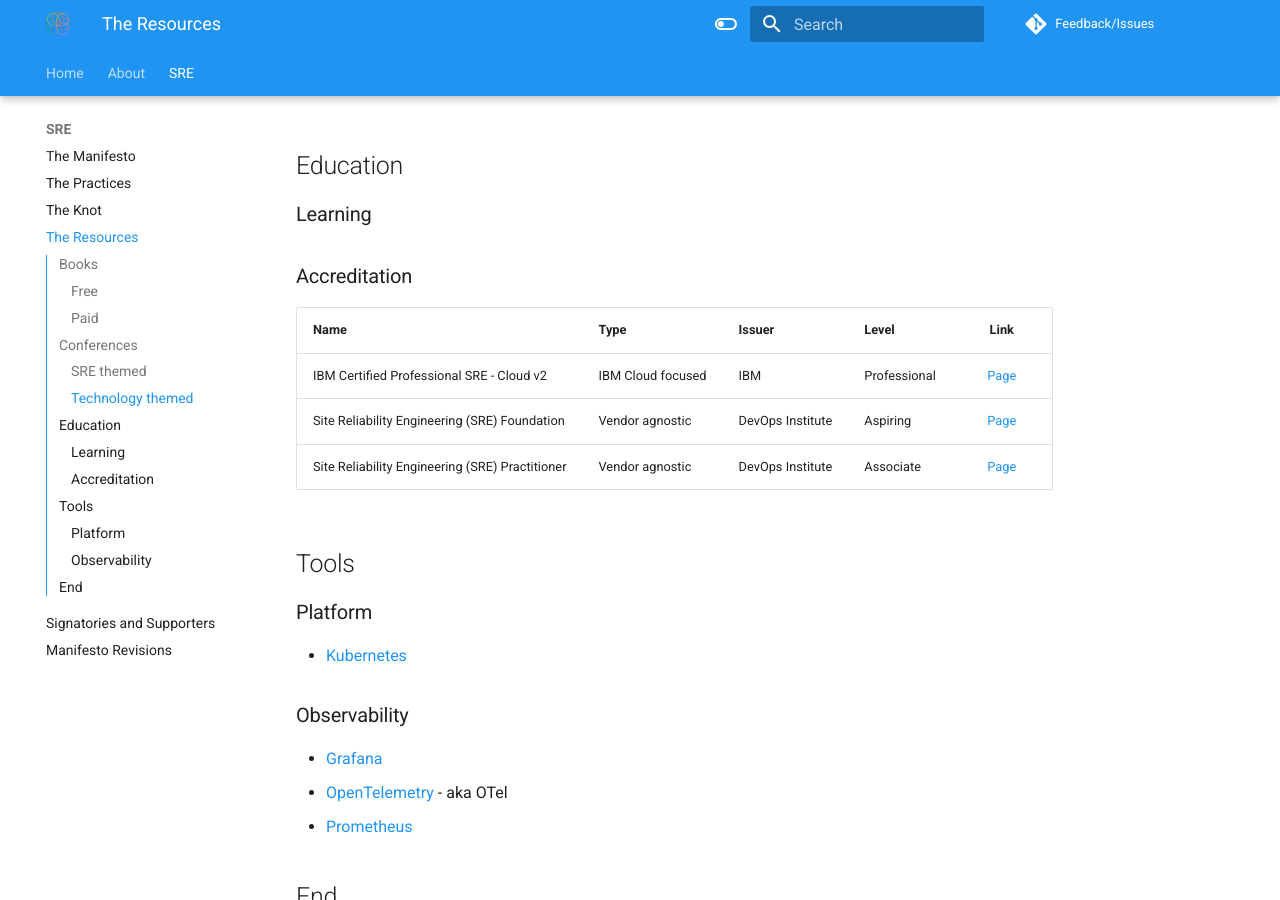
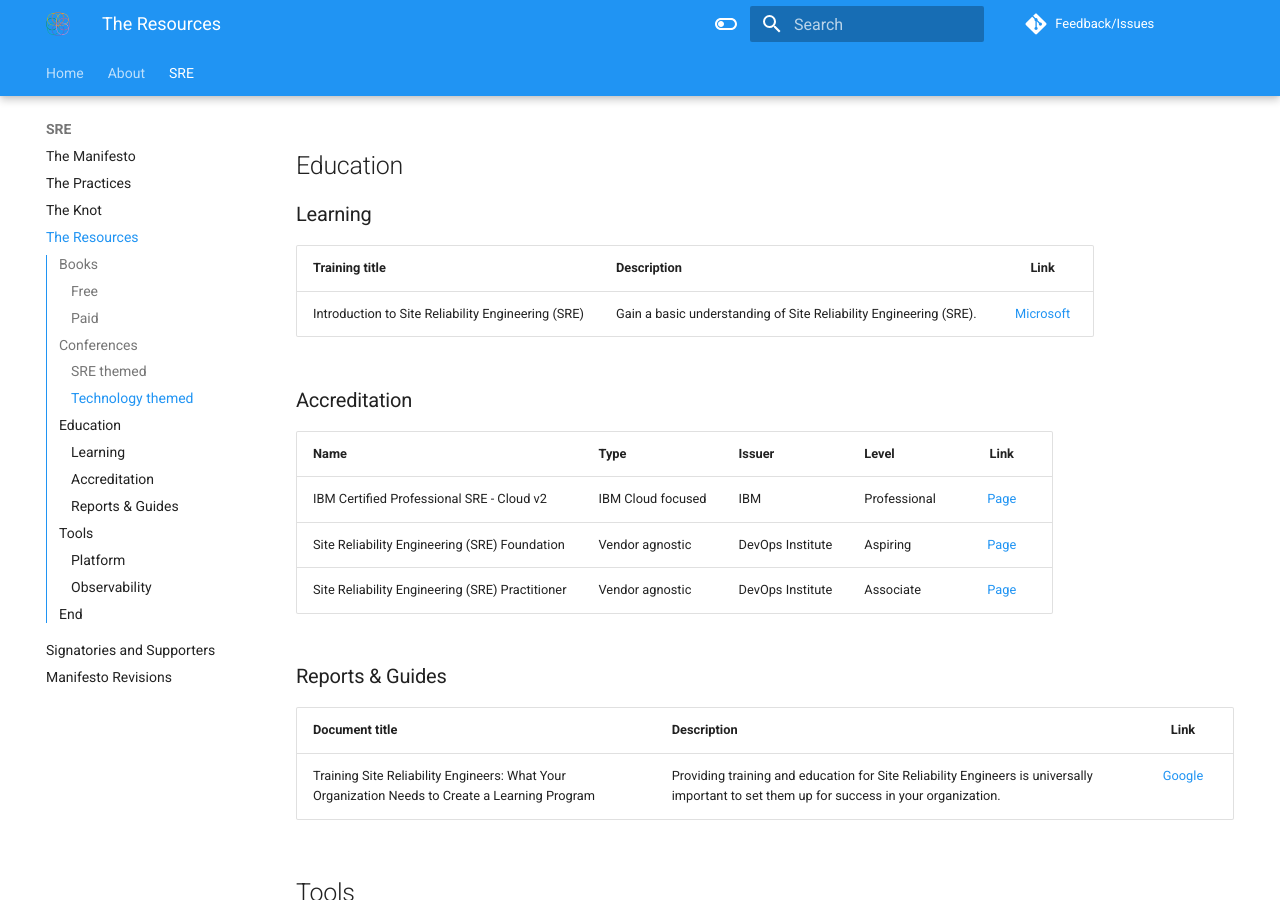
Before and after one commit to rod4n4m1/sre-manifesto, an MkDocs documentation site: the page built from docs/sre/resources.md, in a window 1280 px wide and 900 px high, scrolled down 1394 px. Built offline with MkDocs 1.6.1 and Material for MkDocs 9.7.7, drawn with Linux system fonts in a browser that asks for light colours; comment, search, counter and statistics services are not loaded.

Commit message:
added training Signed-off-by: Rod Anami <rod.anami@kyndryl.com>

```diff
--- a/docs/sre/resources.md
+++ b/docs/sre/resources.md
@@ -25,7 +25,7 @@
 
 | Conference | Characteristics | Organizer | Link |
 |:-----------|:----------------|:----------|:----:|
-| **SREDay** | In-person, mutiple locations, and quarterly | Harness | [Site](https://sreday.com/) |
+| **SREday** | In-person, mutiple locations, and quarterly | Harness | [Site](https://sreday.com/) |
 | **SREcon** EMEA | In-person and yearly | USENIX | [Site](https://www.usenix.org/srecon) |
 | **SREcon** Americas | In-person and yearly | USENIX | [Site](https://www.usenix.org/srecon) |
 
@@ -42,6 +42,10 @@
 
 ### Learning
 
+| Training title | Description | Link |
+|:-----------|:------------|:----:|
+| Introduction to Site Reliability Engineering (SRE) | Gain a basic understanding of Site Reliability Engineering (SRE). | [Microsoft](https://learn.microsoft.com/en-us/training/modules/intro-to-site-reliability-engineering/) |
+
 ### Accreditation
 
 | Name | Type | Issuer | Level | Link |
@@ -49,6 +53,12 @@
 | IBM Certified Professional SRE - Cloud v2 | IBM Cloud focused | IBM | Professional | [Page](https://www.ibm.com/training/certification/ibm-certified-professional-sre-cloud-v2-C0007801#exam) |
 | Site Reliability Engineering (SRE) Foundation | Vendor agnostic | DevOps Institute | Aspiring | [Page](https://www.devopsinstitute.com/certifications/sre-foundation/) |
 | Site Reliability Engineering (SRE) Practitioner | Vendor agnostic | DevOps Institute | Associate | [Page](https://www.devopsinstitute.com/certifications/sre-practitioner/) |
+
+### Reports & Guides
+
+| Document title | Description | Link |
+|:-----------|:------------|:----:|
+| Training Site Reliability Engineers: What Your Organization Needs to Create a Learning Program | Providing training and education for Site Reliability Engineers is universally important to set them up for success in your organization. | [Google](https://sre.google/resources/practices-and-processes/training-site-reliability-engineers/) |
 
 ## Tools
 
```
